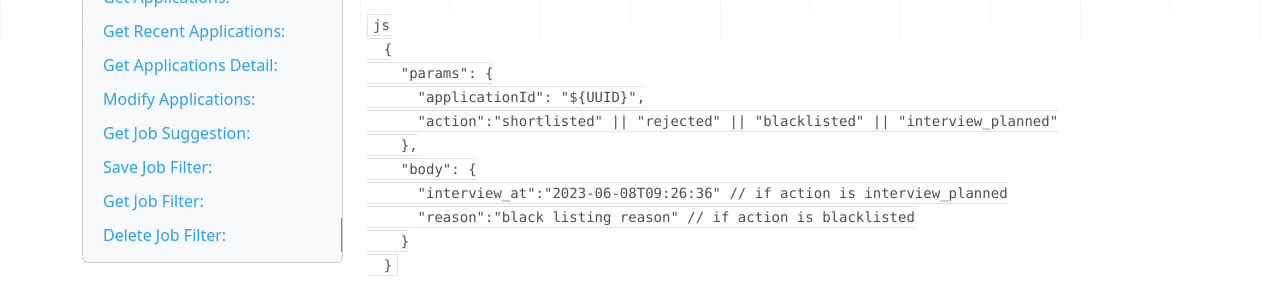
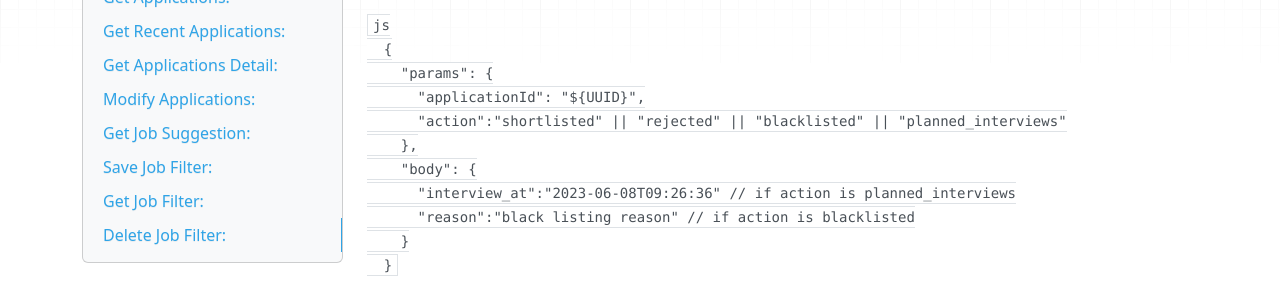
Before and after one commit to digimonkt/koor-backend, an MkDocs documentation site: the page built from docs/job/job.md, in a window 1280 px wide and 900 px high, scrolled down 4291 px. Shown: the part 243-542 px from the top of the window. Built offline with MkDocs 1.6.1, drawn with Linux system fonts in a browser that asks for light colours; nearby versions of some CDN libraries.

Commit message:
#367 - change option from interview_planned to planned_interviews

```diff
--- a/docs/job/job.md
+++ b/docs/job/job.md
@@ -285,10 +285,10 @@ From this API Modify Applications of any Jobs.
   {
     "params": {
       "applicationId": "${UUID}",
-      "action":"shortlisted" || "rejected" || "blacklisted" || "interview_planned"
+      "action":"shortlisted" || "rejected" || "blacklisted" || "planned_interviews"
     },
     "body": {
-      "interview_at":"2023-06-08T09:26:36" // if action is interview_planned
+      "interview_at":"2023-06-08T09:26:36" // if action is planned_interviews
       "reason":"black listing reason" // if action is blacklisted
     }
   }
```
Also changed, not shown: 1 other file.
